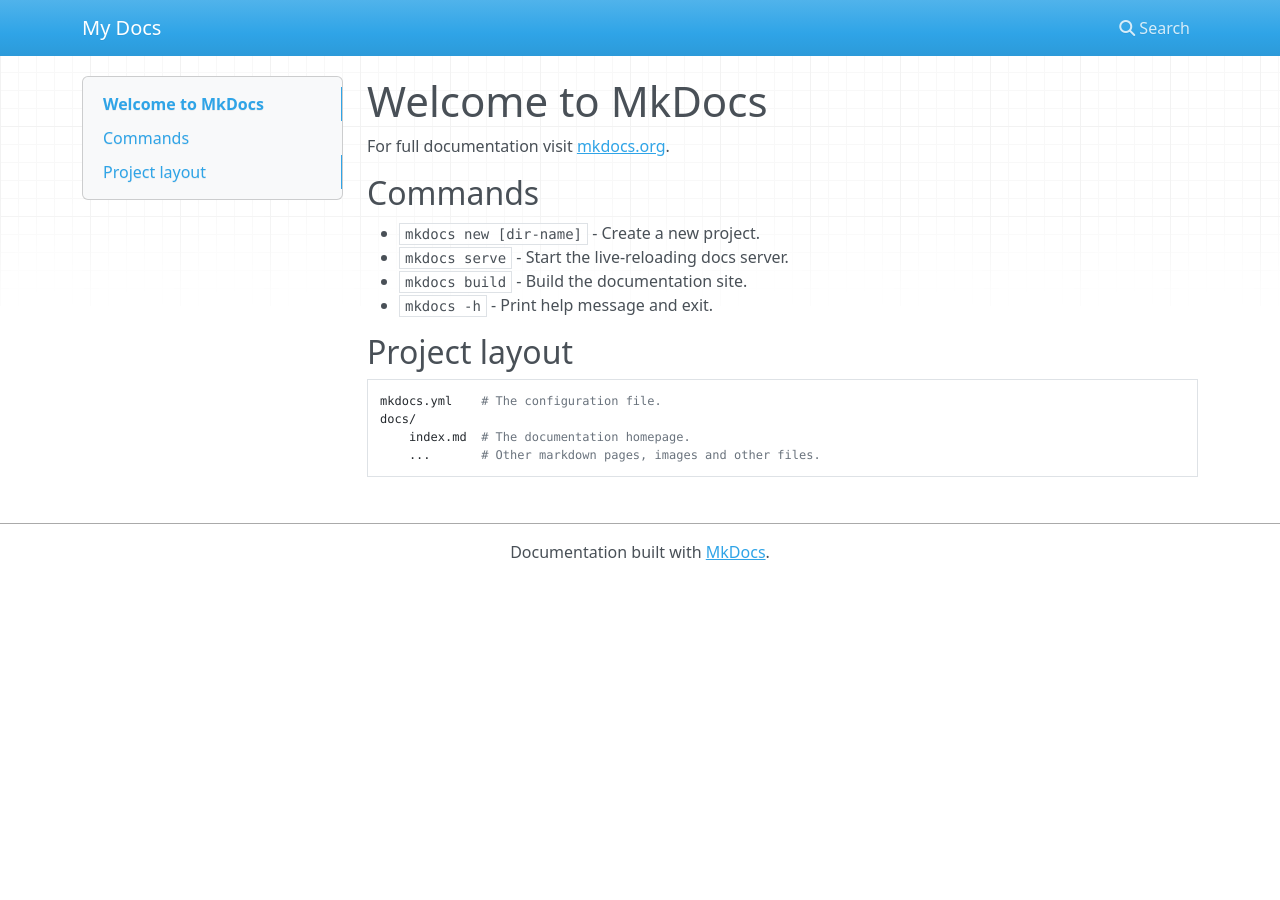
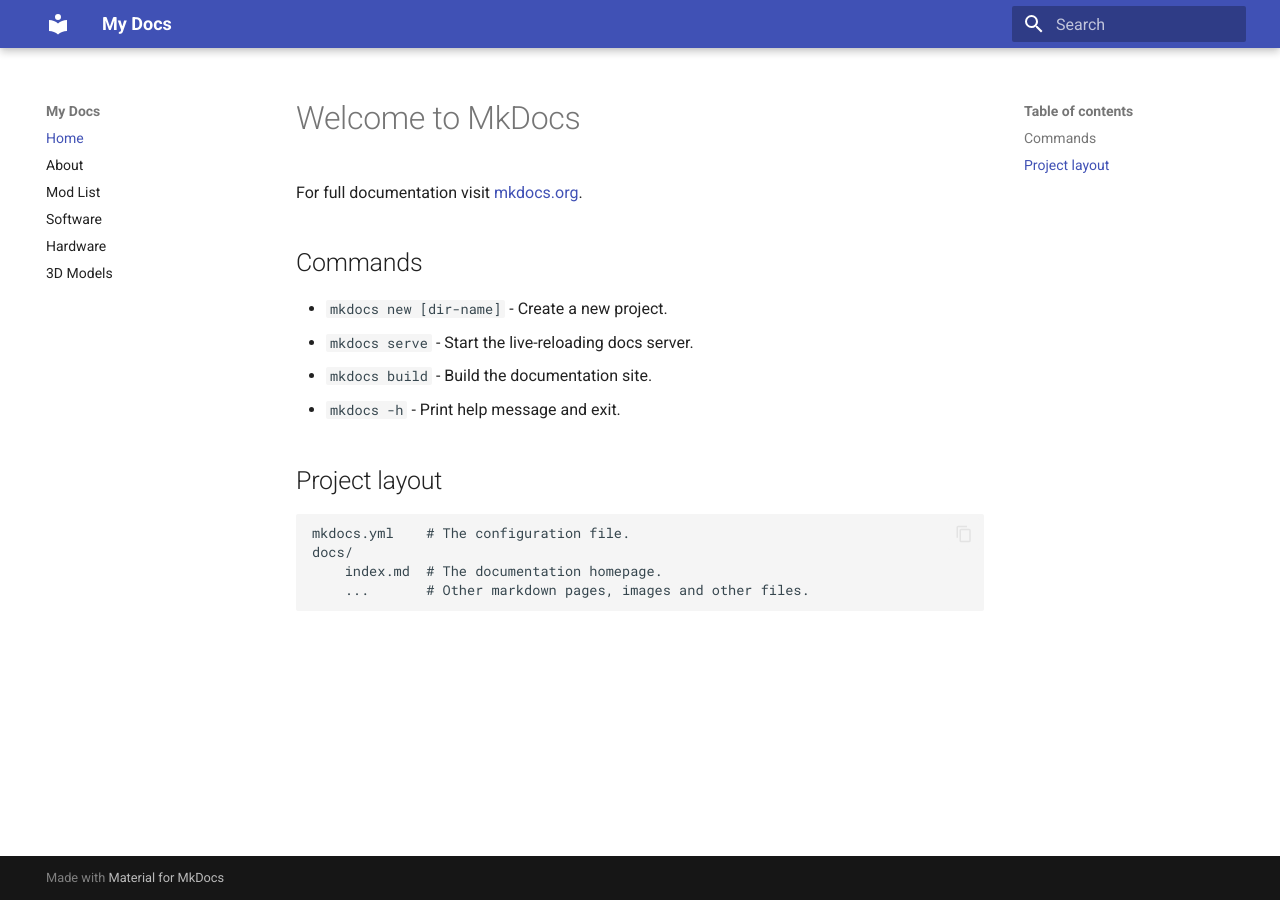
Before and after one commit to Gyrohammer/KGM, an MkDocs documentation site: the page built from docs/index.md, in a window 1280 px wide. Built offline with MkDocs 1.6.1 and Material for MkDocs 9.7.7, drawn with Linux system fonts in a browser that asks for light colours; nearby versions of some CDN libraries.

Commit message:
added pages

```diff
--- a/mkdocs.yml
+++ b/mkdocs.yml
@@ -1 +1,25 @@
 site_name: My Docs
+
+theme:
+  name: material
+  features:
+    - content.code.copy
+
+nav:
+    - Home: index.md
+    - About: about.md
+    - Mod List: mod_list.md
+    - Software: software.md
+    - Hardware: hardware.md
+    - 3D Models: 3d_models.md
+
+markdown_extensions:
+  - admonition
+  - codehilite
+  - smarty
+  - meta
+  - toc:
+      permalink: True
+  - markdown_include.include:
+      base_path: docs
+  - attr_list
```
